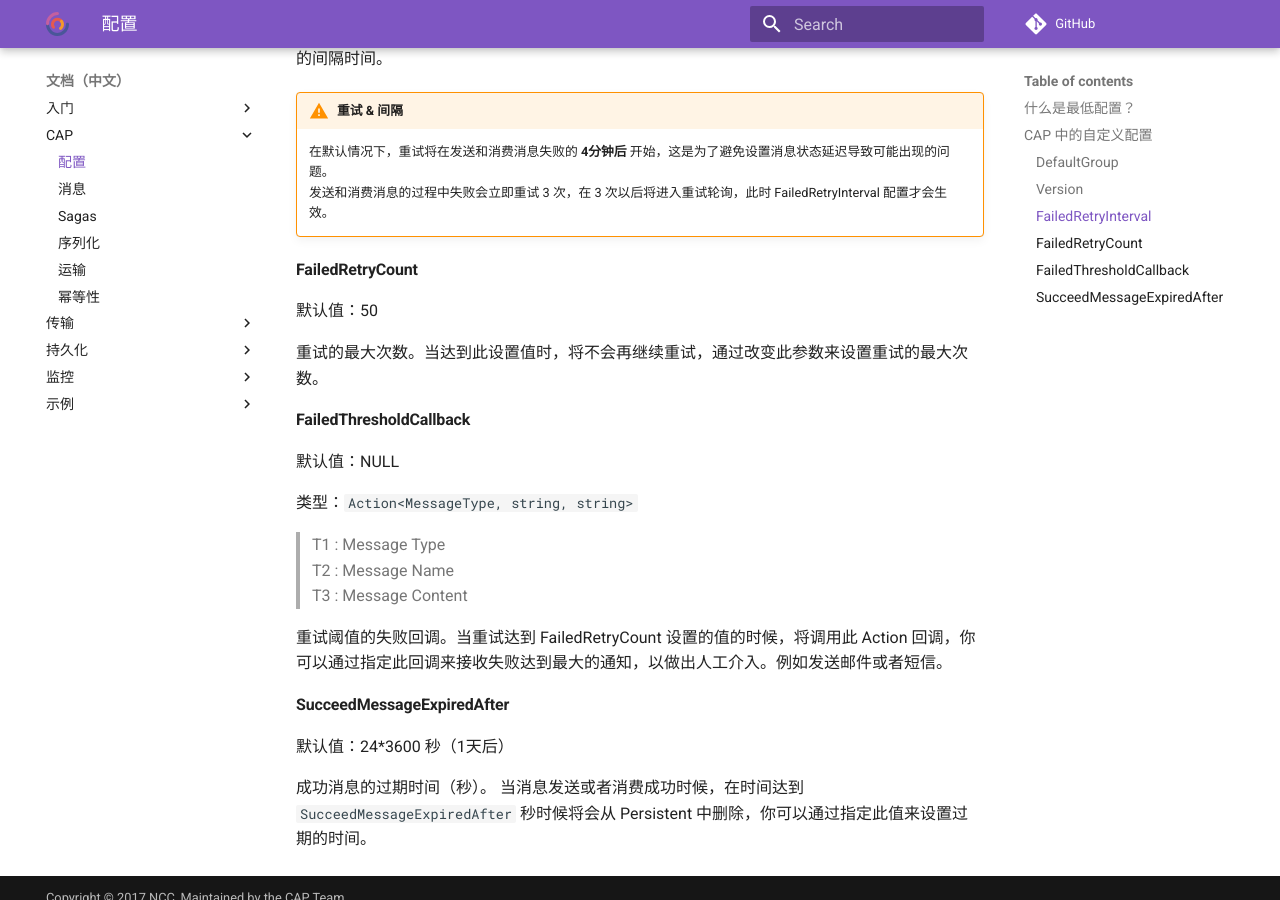
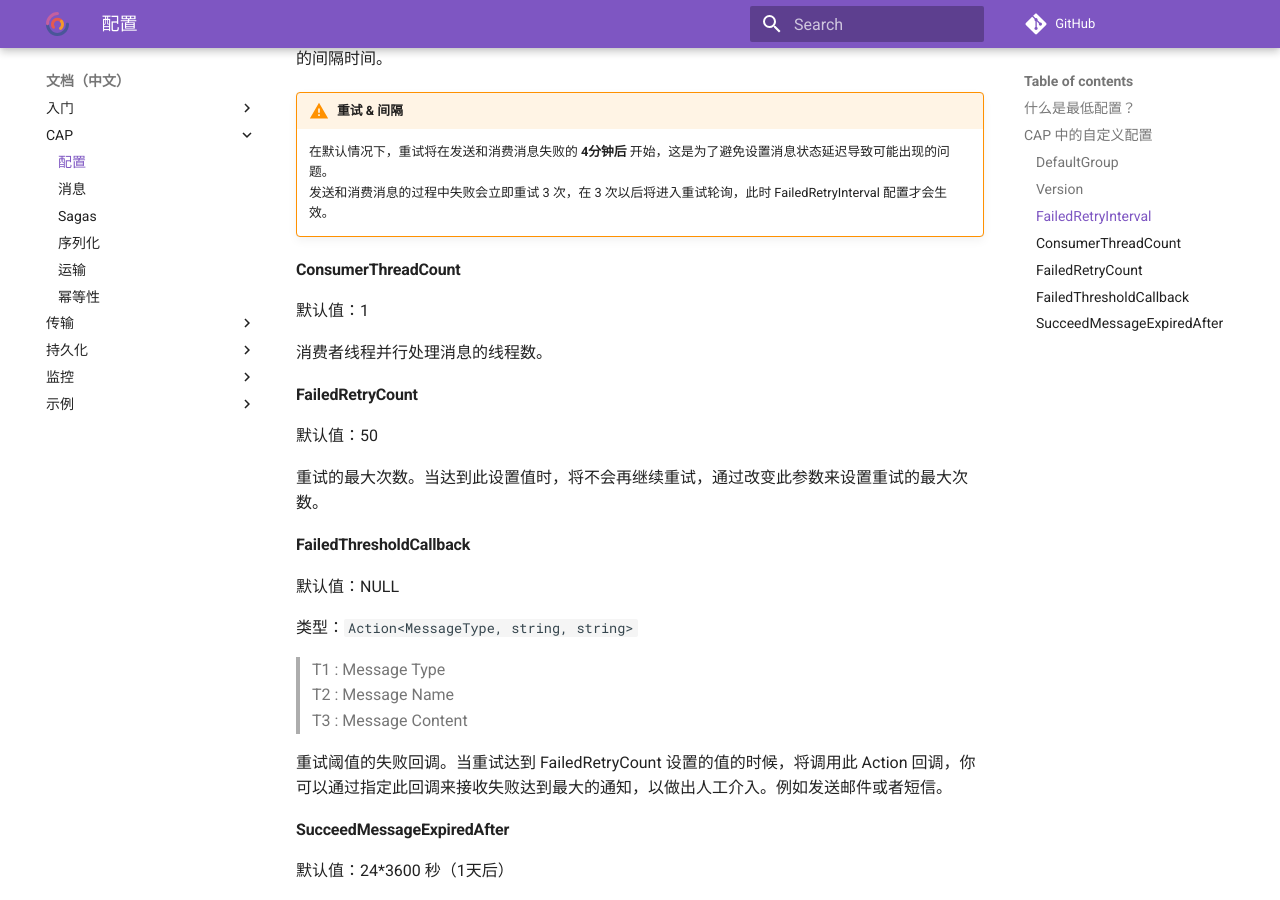
Before and after one commit to dotnetcore/CAP, an MkDocs documentation site: the page built from docs/content/user-guide/zh/cap/configuration.md, in a window 1280 px wide and 900 px high, scrolled down 2010 px. Built offline with MkDocs 1.6.1 and Material for MkDocs 9.7.7, drawn with Linux system fonts in a browser that asks for light colours; comment, search, counter and statistics services are not loaded.

Commit message:
update docs

```diff
--- a/docs/content/user-guide/zh/cap/configuration.md
+++ b/docs/content/user-guide/zh/cap/configuration.md
@@ -57,6 +57,7 @@ services.AddCap(config =>
 
 > 查看博客来了解更多关于 Version 的信息： https://www.cnblogs.com/savorboard/p/cap-2-4.html
 
+
 #### FailedRetryInterval
 
 默认值：60 秒
@@ -68,6 +69,12 @@ services.AddCap(config =>
 !!! WARNING "重试 & 间隔"
     在默认情况下，重试将在发送和消费消息失败的 **4分钟后** 开始，这是为了避免设置消息状态延迟导致可能出现的问题。
     发送和消费消息的过程中失败会立即重试 3 次，在 3 次以后将进入重试轮询，此时 FailedRetryInterval 配置才会生效。
+
+#### ConsumerThreadCount
+
+默认值：1
+
+消费者线程并行处理消息的线程数。
 
 #### FailedRetryCount
 
```
